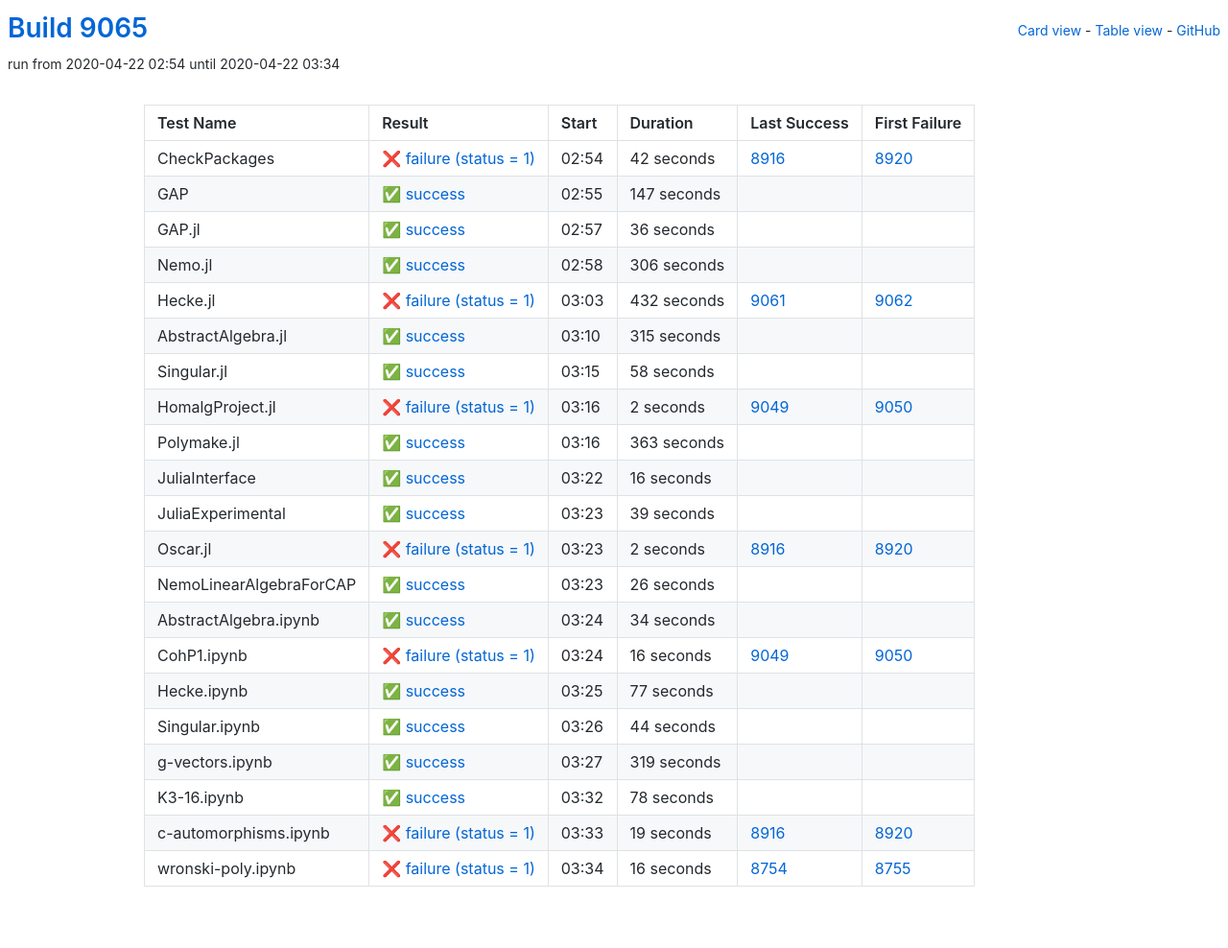
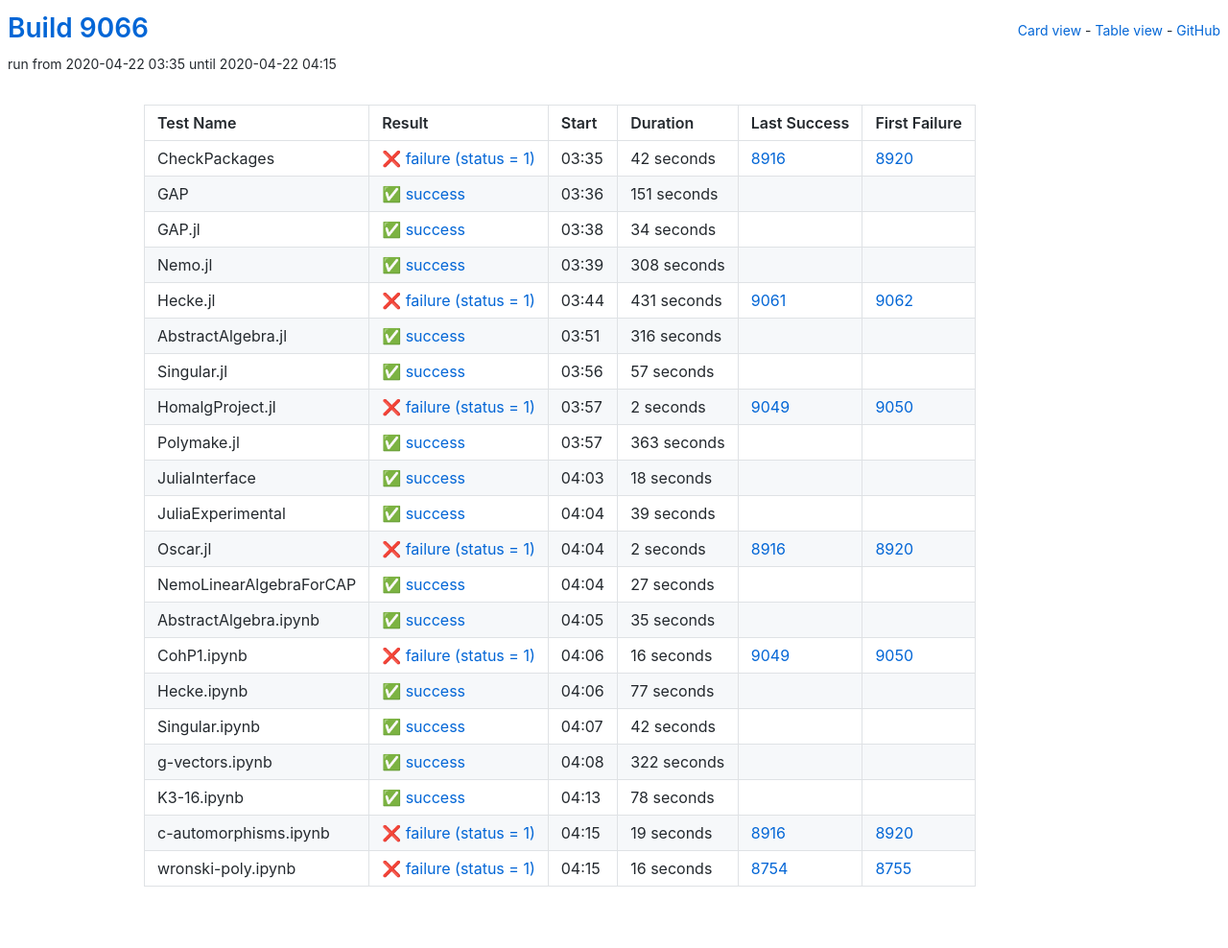
Before and after one commit to oscar-system/oscar-ci-status, a Jekyll site: the page built from table.html, in a window 1280 px wide. Shown: the whole page at 96% size. Built offline with Jekyll 4.4.1, drawn with Linux system fonts in a browser that asks for light colours.

Commit message:
Build 9066

```diff
--- a/_data/ci.yml
+++ b/_data/ci.yml
@@ -1,5 +1,5 @@
-build: 9065
-build_url: https://oscarci.mathematik.uni-kl.de/job/oscar/9065/
+build: 9066
+build_url: https://oscarci.mathematik.uni-kl.de/job/oscar/9066/
 job: oscar
 tests:
 - duration: 42
@@ -8,75 +8,75 @@ tests:
   first_failure_url: https://oscarci.mathematik.uni-kl.de/job/oscar/8920/
   last_success: 8916
   last_success_url: https://oscarci.mathematik.uni-kl.de/job/oscar/8916/
-  log: https://oscarci.mathematik.uni-kl.de/job/oscar/9065/artifact/logs/build-9065/CheckPackages.log
+  log: https://oscarci.mathematik.uni-kl.de/job/oscar/9066/artifact/logs/build-9066/CheckPackages.log
   name: CheckPackages
-  start: 2020-04-22 02:54
+  start: 2020-04-22 03:35
   status: failure
   success: false
-- duration: 147
+- duration: 151
   exitcode: 0
   first_failure: false
   first_failure_url: null
   last_success: false
   last_success_url: null
-  log: https://oscarci.mathematik.uni-kl.de/job/oscar/9065/artifact/logs/build-9065/GAP.log
+  log: https://oscarci.mathematik.uni-kl.de/job/oscar/9066/artifact/logs/build-9066/GAP.log
   name: GAP
-  start: 2020-04-22 02:55
+  start: 2020-04-22 03:36
   status: success
   success: true
-- duration: 36
+- duration: 34
   exitcode: 0
   first_failure: false
   first_failure_url: null
   last_success: false
   last_success_url: null
-  log: https://oscarci.mathematik.uni-kl.de/job/oscar/9065/artifact/logs/build-9065/GAP.jl.log
+  log: https://oscarci.mathematik.uni-kl.de/job/oscar/9066/artifact/logs/build-9066/GAP.jl.log
   name: GAP.jl
-  start: 2020-04-22 02:57
+  start: 2020-04-22 03:38
   status: success
   success: true
-- duration: 306
+- duration: 308
   exitcode: 0
   first_failure: false
   first_failure_url: null
   last_success: false
   last_success_url: null
-  log: https://oscarci.mathematik.uni-kl.de/job/oscar/9065/artifact/logs/build-9065/Nemo.jl.log
+  log: https://oscarci.mathematik.uni-kl.de/job/oscar/9066/artifact/logs/build-9066/Nemo.jl.log
   name: Nemo.jl
-  start: 2020-04-22 02:58
+  start: 2020-04-22 03:39
   status: success
   success: true
-- duration: 432
+- duration: 431
   exitcode: 1
   first_failure: 9062
   first_failure_url: https://oscarci.mathematik.uni-kl.de/job/oscar/9062/
   last_success: 9061
   last_success_url: https://oscarci.mathematik.uni-kl.de/job/oscar/9061/
-  log: https://oscarci.mathematik.uni-kl.de/job/oscar/9065/artifact/logs/build-9065/Hecke.jl.log
+  log: https://oscarci.mathematik.uni-kl.de/job/oscar/9066/artifact/logs/build-9066/Hecke.jl.log
   name: Hecke.jl
-  start: 2020-04-22 03:03
+  start: 2020-04-22 03:44
   status: failure
   success: false
-- duration: 315
+- duration: 316
   exitcode: 0
   first_failure: false
   first_failure_url: null
   last_success: false
   last_success_url: null
-  log: https://oscarci.mathematik.uni-kl.de/job/oscar/9065/artifact/logs/build-9065/AbstractAlgebra.jl.log
+  log: https://oscarci.mathematik.uni-kl.de/job/oscar/9066/artifact/logs/build-9066/AbstractAlgebra.jl.log
   name: AbstractAlgebra.jl
-  start: 2020-04-22 03:10
+  start: 2020-04-22 03:51
   status: success
   success: true
-- duration: 58
+- duration: 57
   exitcode: 0
   first_failure: false
   first_failure_url: null
   last_success: false
   last_success_url: null
-  log: https://oscarci.mathematik.uni-kl.de/job/oscar/9065/artifact/logs/build-9065/Singular.jl.log
+  log: https://oscarci.mathematik.uni-kl.de/job/oscar/9066/artifact/logs/build-9066/Singular.jl.log
   name: Singular.jl
-  start: 2020-04-22 03:15
+  start: 2020-04-22 03:56
   status: success
   success: true
 - duration: 2
@@ -85,9 +85,9 @@ tests:
   first_failure_url: https://oscarci.mathematik.uni-kl.de/job/oscar/9050/
   last_success: 9049
   last_success_url: https://oscarci.mathematik.uni-kl.de/job/oscar/9049/
-  log: https://oscarci.mathematik.uni-kl.de/job/oscar/9065/artifact/logs/build-9065/HomalgProject.jl.log
+  log: https://oscarci.mathematik.uni-kl.de/job/oscar/9066/artifact/logs/build-9066/HomalgProject.jl.log
   name: HomalgProject.jl
-  start: 2020-04-22 03:16
+  start: 2020-04-22 03:57
   status: failure
   success: false
 - duration: 363
@@ -96,20 +96,20 @@ tests:
   first_failure_url: null
   last_success: false
   last_success_url: null
-  log: https://oscarci.mathematik.uni-kl.de/job/oscar/9065/artifact/logs/build-9065/Polymake.jl.log
+  log: https://oscarci.mathematik.uni-kl.de/job/oscar/9066/artifact/logs/build-9066/Polymake.jl.log
   name: Polymake.jl
-  start: 2020-04-22 03:16
+  start: 2020-04-22 03:57
   status: success
   success: true
-- duration: 16
+- duration: 18
   exitcode: 0
   first_failure: false
   first_failure_url: null
   last_success: false
   last_success_url: null
-  log: https://oscarci.mathematik.uni-kl.de/job/oscar/9065/artifact/logs/build-9065/JuliaInterface.log
+  log: https://oscarci.mathematik.uni-kl.de/job/oscar/9066/artifact/logs/build-9066/JuliaInterface.log
   name: JuliaInterface
-  start: 2020-04-22 03:22
+  start: 2020-04-22 04:03
   status: success
   success: true
 - duration: 39
@@ -118,9 +118,9 @@ tests:
   first_failure_url: null
   last_success: false
   last_success_url: null
-  log: https://oscarci.mathematik.uni-kl.de/job/oscar/9065/artifact/logs/build-9065/JuliaExperimental.log
+  log: https://oscarci.mathematik.uni-kl.de/job/oscar/9066/artifact/logs/build-9066/JuliaExperimental.log
   name: JuliaExperimental
-  start: 2020-04-22 03:23
+  start: 2020-04-22 04:04
   status: success
   success: true
 - duration: 2
@@ -129,31 +129,31 @@ tests:
   first_failure_url: https://oscarci.mathematik.uni-kl.de/job/oscar/8920/
   last_success: 8916
   last_success_url: https://oscarci.mathematik.uni-kl.de/job/oscar/8916/
-  log: https://oscarci.mathematik.uni-kl.de/job/oscar/9065/artifact/logs/build-9065/Oscar.jl.log
+  log: https://oscarci.mathematik.uni-kl.de/job/oscar/9066/artifact/logs/build-9066/Oscar.jl.log
   name: Oscar.jl
-  start: 2020-04-22 03:23
+  start: 2020-04-22 04:04
   status: failure
   success: false
-- duration: 26
+- duration: 27
   exitcode: 0
   first_failure: false
   first_failure_url: null
   last_success: false
   last_success_url: null
-  log: https://oscarci.mathematik.uni-kl.de/job/oscar/9065/artifact/logs/build-9065/NemoLinearAlgebraForCAP.log
+  log: https://oscarci.mathematik.uni-kl.de/job/oscar/9066/artifact/logs/build-9066/NemoLinearAlgebraForCAP.log
   name: NemoLinearAlgebraForCAP
-  start: 2020-04-22 03:23
+  start: 2020-04-22 04:04
   status: success
   success: true
-- duration: 34
+- duration: 35
   exitcode: 0
   first_failure: false
   first_failure_url: null
   last_success: false
   last_success_url: null
-  log: https://oscarci.mathematik.uni-kl.de/job/oscar/9065/artifact/logs/build-9065/AbstractAlgebra.ipynb.log
+  log: https://oscarci.mathematik.uni-kl.de/job/oscar/9066/artifact/logs/build-9066/AbstractAlgebra.ipynb.log
   name: AbstractAlgebra.ipynb
-  start: 2020-04-22 03:24
+  start: 2020-04-22 04:05
   status: success
   success: true
 - duration: 16
@@ -162,9 +162,9 @@ tests:
   first_failure_url: https://oscarci.mathematik.uni-kl.de/job/oscar/9050/
   last_success: 9049
   last_success_url: https://oscarci.mathematik.uni-kl.de/job/oscar/9049/
-  log: https://oscarci.mathematik.uni-kl.de/job/oscar/9065/artifact/logs/build-9065/CohP1.ipynb.log
+  log: https://oscarci.mathematik.uni-kl.de/job/oscar/9066/artifact/logs/build-9066/CohP1.ipynb.log
   name: CohP1.ipynb
-  start: 2020-04-22 03:24
+  start: 2020-04-22 04:06
   status: failure
   success: false
 - duration: 77
@@ -173,31 +173,31 @@ tests:
   first_failure_url: null
   last_success: false
   last_success_url: null
-  log: https://oscarci.mathematik.uni-kl.de/job/oscar/9065/artifact/logs/build-9065/Hecke.ipynb.log
+  log: https://oscarci.mathematik.uni-kl.de/job/oscar/9066/artifact/logs/build-9066/Hecke.ipynb.log
   name: Hecke.ipynb
-  start: 2020-04-22 03:25
+  start: 2020-04-22 04:06
   status: success
   success: true
-- duration: 44
+- duration: 42
   exitcode: 0
   first_failure: false
   first_failure_url: null
   last_success: false
   last_success_url: null
-  log: https://oscarci.mathematik.uni-kl.de/job/oscar/9065/artifact/logs/build-9065/Singular.ipynb.log
+  log: https://oscarci.mathematik.uni-kl.de/job/oscar/9066/artifact/logs/build-9066/Singular.ipynb.log
   name: Singular.ipynb
-  start: 2020-04-22 03:26
+  start: 2020-04-22 04:07
   status: success
   success: true
-- duration: 319
+- duration: 322
   exitcode: 0
   first_failure: false
   first_failure_url: null
   last_success: false
   last_success_url: null
-  log: https://oscarci.mathematik.uni-kl.de/job/oscar/9065/artifact/logs/build-9065/g-vectors.ipynb.log
+  log: https://oscarci.mathematik.uni-kl.de/job/oscar/9066/artifact/logs/build-9066/g-vectors.ipynb.log
   name: g-vectors.ipynb
-  start: 2020-04-22 03:27
+  start: 2020-04-22 04:08
   status: success
   success: true
 - duration: 78
@@ -206,9 +206,9 @@ tests:
   first_failure_url: null
   last_success: false
   last_success_url: null
-  log: https://oscarci.mathematik.uni-kl.de/job/oscar/9065/artifact/logs/build-9065/K3-16.ipynb.log
+  log: https://oscarci.mathematik.uni-kl.de/job/oscar/9066/artifact/logs/build-9066/K3-16.ipynb.log
   name: K3-16.ipynb
-  start: 2020-04-22 03:32
+  start: 2020-04-22 04:13
   status: success
   success: true
 - duration: 19
@@ -217,9 +217,9 @@ tests:
   first_failure_url: https://oscarci.mathematik.uni-kl.de/job/oscar/8920/
   last_success: 8916
   last_success_url: https://oscarci.mathematik.uni-kl.de/job/oscar/8916/
-  log: https://oscarci.mathematik.uni-kl.de/job/oscar/9065/artifact/logs/build-9065/c-automorphisms.ipynb.log
+  log: https://oscarci.mathematik.uni-kl.de/job/oscar/9066/artifact/logs/build-9066/c-automorphisms.ipynb.log
   name: c-automorphisms.ipynb
-  start: 2020-04-22 03:33
+  start: 2020-04-22 04:15
   status: failure
   success: false
 - duration: 16
@@ -228,8 +228,8 @@ tests:
   first_failure_url: https://oscarci.mathematik.uni-kl.de/job/oscar/8755/
   last_success: 8754
   last_success_url: https://oscarci.mathematik.uni-kl.de/job/oscar/8754/
-  log: https://oscarci.mathematik.uni-kl.de/job/oscar/9065/artifact/logs/build-9065/wronski-poly.ipynb.log
+  log: https://oscarci.mathematik.uni-kl.de/job/oscar/9066/artifact/logs/build-9066/wronski-poly.ipynb.log
   name: wronski-poly.ipynb
-  start: 2020-04-22 03:34
+  start: 2020-04-22 04:15
   status: failure
   success: false
```
Also changed, not shown: README.md.
